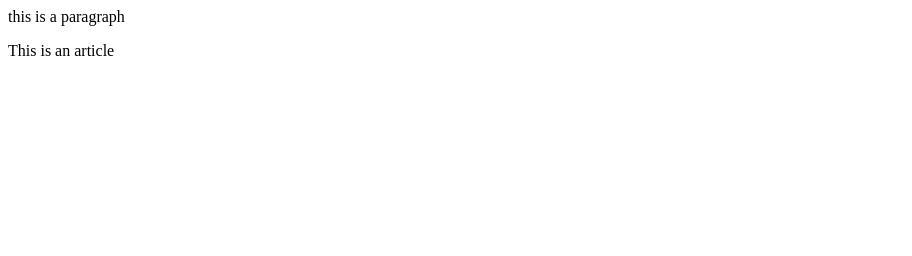
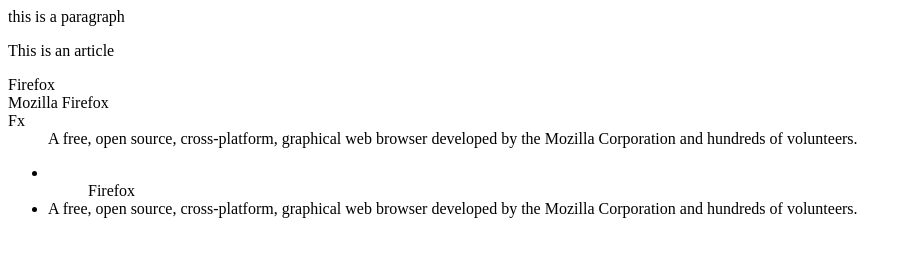
Before and after one commit to employedtitan/employedtitan.github.io, a plain HTML site: page index.html in a window 1280 px wide. Shown: the whole page, without its empty margins (0-912 px from the left). Drawn offline with Linux system fonts and the light colour scheme.

Commit message:
updated
updated

```diff
--- a/index.html
+++ b/index.html
@@ -7,6 +7,27 @@
 <p>this is a paragraph</p>
 <article>This is an article</article>
 
+
+
+
+
+<dl>
+  <dt>Firefox</dt>
+  <dt>Mozilla Firefox</dt>
+  <dt>Fx</dt>
+  <dd>A free, open source, cross-platform, graphical web browser
+      developed by the Mozilla Corporation and hundreds of volunteers.</dd>
+
+  <!-- other terms and definitions -->
+</dl>
+
+<ul>
+<li>
+<ul>Firefox</ul>
+<li>A free, open source, cross-platform, graphical web browser
+      developed by the Mozilla Corporation and hundreds of volunteers.</li>
+</li>
+</ul>
 </body>
 
 
```
